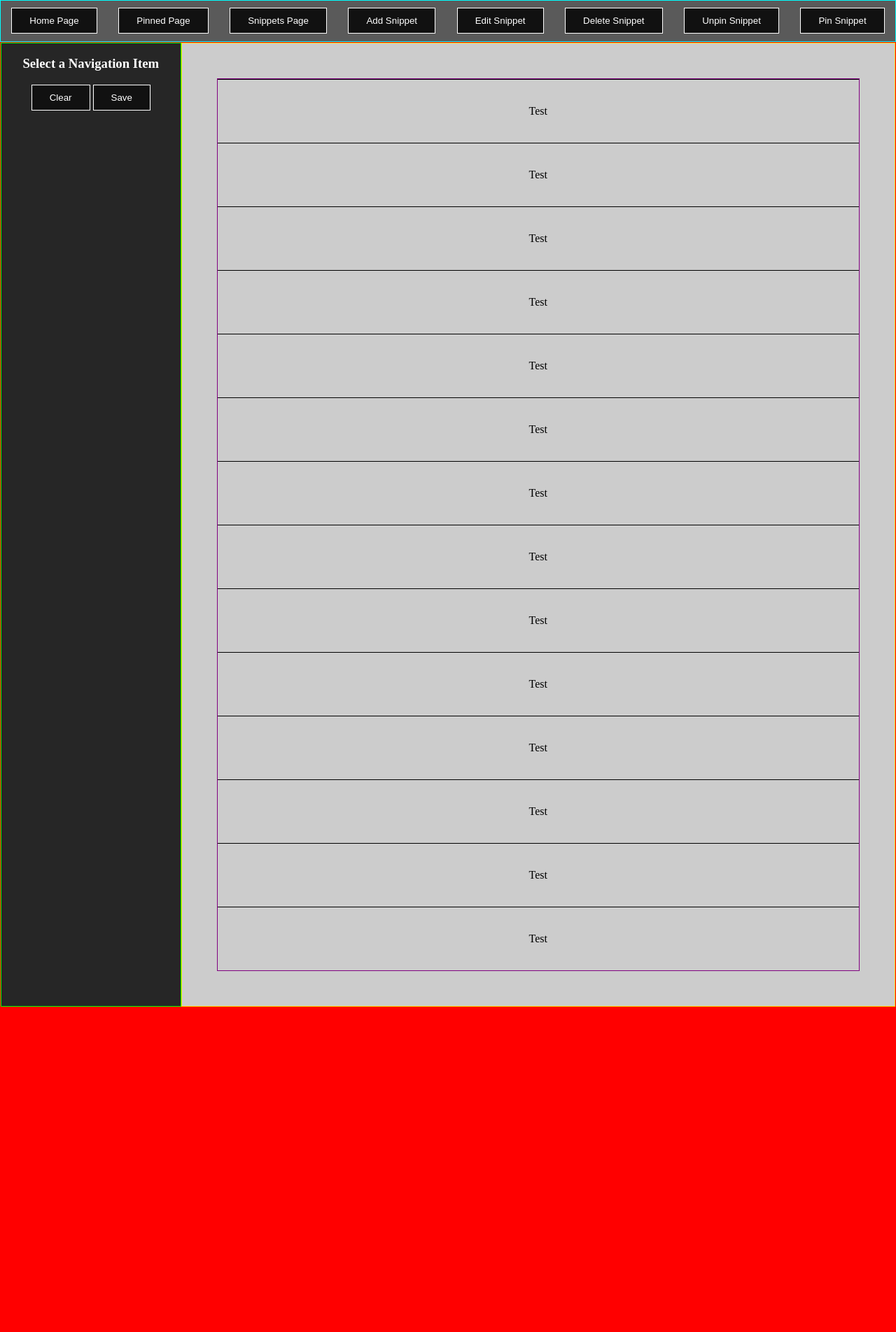
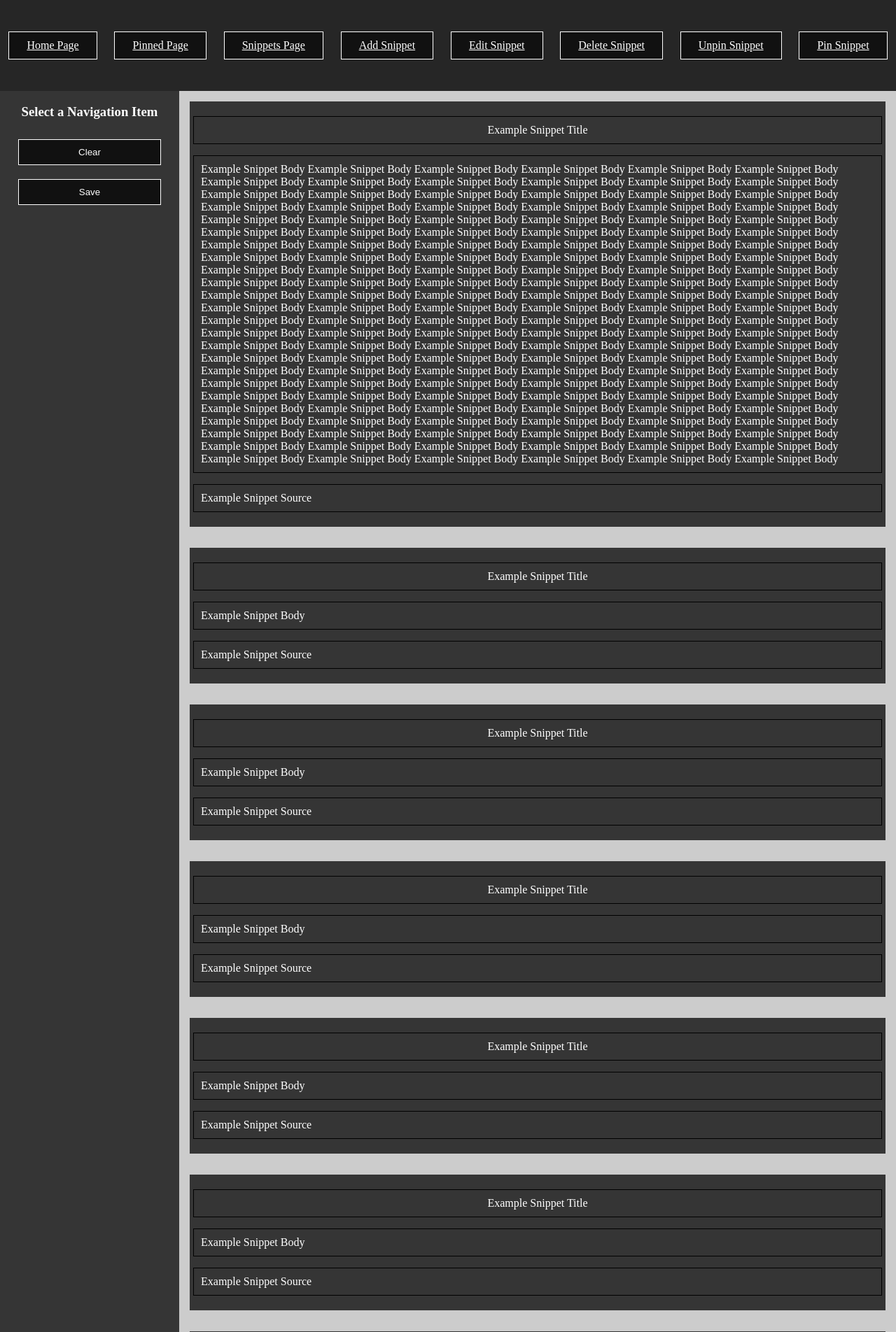
Before and after one commit to UsernameError3/ist-405-dev-wiki, a PHP site: page /layout.html in a window 1280 px wide. Shown: the top 1904 px of the page at 70% size. Run offline with PHP 8.4, Linux system fonts and the light colour scheme.

Commit message:
layout scroll issue fixed

```diff
--- a/layout.html
+++ b/layout.html
@@ -5,134 +5,163 @@
     <title>Developer Wiki</title>
     <link rel="stylesheet" type="text/css" href="main.css" />
     <meta http-equiv="Content-Type" content="text/html; charset=UTF-8">
-    <meta name="viewport" content="width=device-width, initial-scale=1.0">
+    <meta name="viewport" content="initial-scale=1.0; width=device-width">
 </head>
 
 <body>
-    <div class="container-row">
-        <!-- Flex Row Container -->
-        <div class="nav">
+    <div id="nav">
         <span>
-                <button>Home Page</button>
+            <a id="nav-controls" href="index.php">Home Page</a>
         </span>
         <span>
-                <button>Pinned Page</button>
+            <a id="nav-controls" href="index.php">Pinned Page</a>
         </span>
         <span>
-                <button>Snippets Page</button>
+            <a id="nav-controls" href="index.php">Snippets Page</a>
         </span>
         <span>
-                <button>Add Snippet</button>
+            <a id="nav-controls" href="index.php">Add Snippet</a>
         </span>
         <span>
-                <button>Edit Snippet</button>
+            <a id="nav-controls" href="index.php">Edit Snippet</a>
         </span>
         <span>
-                <button>Delete Snippet</button>
+            <a id="nav-controls" href="index.php">Delete Snippet</a>
         </span>
         <span>
-                <button>Unpin Snippet</button>
+            <a id="nav-controls" href="index.php">Unpin Snippet</a>
         </span>
         <span>
-                <button>Pin Snippet</button>
+            <a id="nav-controls" href="index.php">Pin Snippet</a>
         </span>
     </div>
 
-        <!-- Flex Row Container -->
-        <div class="content">
-            <div class="container-column">
-                <!-- Flex Column Container -->
-                <div class="form">
-
-                    <div class="form-box form-inputs">
+    <div id="content">
+        <div id="form" class="container">
+            <div class="form-inputs">
                 <h3>Select a Navigation Item</h3>
             </div>
-                    <div class="form-box form-controls">
-                        <button>Clear</button>
-                        <button>Save</button>
-                    </div>
+
+            <button id="form-controls">Clear</button>
+            <button id="form-controls">Save</button>
 
         </div>
 
-                <!-- Flex Column Container -->
-                <div class="display">
-                    <div class="snippets">
+        <div id="snippets" class="container">
             <div class="item">
-                            <div>
-                                <p>Test</p>
-                            </div>
+                <p class="item-title">Example Snippet Title</p>
+                <p class="item-body">
+                    Example Snippet Body Example Snippet Body Example Snippet Body Example Snippet Body Example Snippet Body Example Snippet Body<br> Example Snippet Body Example Snippet Body Example Snippet Body Example Snippet Body Example Snippet Body
+                    Example Snippet Body<br> Example Snippet Body Example Snippet Body Example Snippet Body Example Snippet Body Example Snippet Body Example Snippet Body<br> Example Snippet Body Example Snippet Body Example Snippet Body Example Snippet
+                    Body Example Snippet Body Example Snippet Body<br> Example Snippet Body Example Snippet Body Example Snippet Body Example Snippet Body Example Snippet Body Example Snippet Body<br> Example Snippet Body Example Snippet Body Example
+                    Snippet Body Example Snippet Body Example Snippet Body Example Snippet Body<br> Example Snippet Body Example Snippet Body Example Snippet Body Example Snippet Body Example Snippet Body Example Snippet Body<br> Example Snippet Body
+                    Example Snippet Body Example Snippet Body Example Snippet Body Example Snippet Body Example Snippet Body<br> Example Snippet Body Example Snippet Body Example Snippet Body Example Snippet Body Example Snippet Body Example Snippet Body<br>                    Example Snippet Body Example Snippet Body Example Snippet Body Example Snippet Body Example Snippet Body Example Snippet Body<br> Example Snippet Body Example Snippet Body Example Snippet Body Example Snippet Body Example Snippet Body
+                    Example Snippet Body<br> Example Snippet Body Example Snippet Body Example Snippet Body Example Snippet Body Example Snippet Body Example Snippet Body<br> Example Snippet Body Example Snippet Body Example Snippet Body Example Snippet
+                    Body Example Snippet Body Example Snippet Body<br> Example Snippet Body Example Snippet Body Example Snippet Body Example Snippet Body Example Snippet Body Example Snippet Body<br> Example Snippet Body Example Snippet Body Example
+                    Snippet Body Example Snippet Body Example Snippet Body Example Snippet Body<br> Example Snippet Body Example Snippet Body Example Snippet Body Example Snippet Body Example Snippet Body Example Snippet Body<br> Example Snippet Body
+                    Example Snippet Body Example Snippet Body Example Snippet Body Example Snippet Body Example Snippet Body<br> Example Snippet Body Example Snippet Body Example Snippet Body Example Snippet Body Example Snippet Body Example Snippet Body<br>                    Example Snippet Body Example Snippet Body Example Snippet Body Example Snippet Body Example Snippet Body Example Snippet Body<br> Example Snippet Body Example Snippet Body Example Snippet Body Example Snippet Body Example Snippet Body
+                    Example Snippet Body<br> Example Snippet Body Example Snippet Body Example Snippet Body Example Snippet Body Example Snippet Body Example Snippet Body<br> Example Snippet Body Example Snippet Body Example Snippet Body Example Snippet
+                    Body Example Snippet Body Example Snippet Body<br> Example Snippet Body Example Snippet Body Example Snippet Body Example Snippet Body Example Snippet Body Example Snippet Body<br> Example Snippet Body Example Snippet Body Example
+                    Snippet Body Example Snippet Body Example Snippet Body Example Snippet Body<br>
+                </p>
+                <p class="item-link">Example Snippet Source</p>
             </div>
             <div class="item">
-                            <div>
-                                <p>Test</p>
-                            </div>
+                <p class="item-title">Example Snippet Title</p>
+                <p class="item-body">Example Snippet Body</p>
+                <p class="item-link">Example Snippet Source</p>
             </div>
             <div class="item">
-                            <div>
-                                <p>Test</p>
-                            </div>
+                <p class="item-title">Example Snippet Title</p>
+                <p class="item-body">Example Snippet Body</p>
+                <p class="item-link">Example Snippet Source</p>
             </div>
             <div class="item">
-                            <div>
-                                <p>Test</p>
-                            </div>
+                <p class="item-title">Example Snippet Title</p>
+                <p class="item-body">Example Snippet Body</p>
+                <p class="item-link">Example Snippet Source</p>
             </div>
             <div class="item">
-                            <div>
-                                <p>Test</p>
-                            </div>
+                <p class="item-title">Example Snippet Title</p>
+                <p class="item-body">Example Snippet Body</p>
+                <p class="item-link">Example Snippet Source</p>
             </div>
             <div class="item">
-                            <div>
-                                <p>Test</p>
-                            </div>
+                <p class="item-title">Example Snippet Title</p>
+                <p class="item-body">Example Snippet Body</p>
+                <p class="item-link">Example Snippet Source</p>
             </div>
             <div class="item">
-                            <div>
-                                <p>Test</p>
-                            </div>
+                <p class="item-title">Example Snippet Title</p>
+                <p class="item-body">Example Snippet Body</p>
+                <p class="item-link">Example Snippet Source</p>
             </div>
             <div class="item">
-                            <div>
-                                <p>Test</p>
-                            </div>
+                <p class="item-title">Example Snippet Title</p>
+                <p class="item-body">Example Snippet Body</p>
+                <p class="item-link">Example Snippet Source</p>
             </div>
             <div class="item">
-                            <div>
-                                <p>Test</p>
-                            </div>
+                <p class="item-title">Example Snippet Title</p>
+                <p class="item-body">Example Snippet Body</p>
+                <p class="item-link">Example Snippet Source</p>
             </div>
             <div class="item">
-                            <div>
-                                <p>Test</p>
-                            </div>
+                <p class="item-title">Example Snippet Title</p>
+                <p class="item-body">Example Snippet Body</p>
+                <p class="item-link">Example Snippet Source</p>
             </div>
             <div class="item">
-                            <div>
-                                <p>Test</p>
-                            </div>
+                <p class="item-title">Example Snippet Title</p>
+                <p class="item-body">Example Snippet Body</p>
+                <p class="item-link">Example Snippet Source</p>
             </div>
             <div class="item">
-                            <div>
-                                <p>Test</p>
-                            </div>
+                <p class="item-title">Example Snippet Title</p>
+                <p class="item-body">Example Snippet Body</p>
+                <p class="item-link">Example Snippet Source</p>
             </div>
             <div class="item">
-                            <div>
-                                <p>Test</p>
-                            </div>
+                <p class="item-title">Example Snippet Title</p>
+                <p class="item-body">Example Snippet Body</p>
+                <p class="item-link">Example Snippet Source</p>
             </div>
             <div class="item">
-                            <div>
-                                <p>Test</p>
+                <p class="item-title">Example Snippet Title</p>
+                <p class="item-body">Example Snippet Body</p>
+                <p class="item-link">Example Snippet Source</p>
             </div>
+            <div class="item">
+                <p class="item-title">Example Snippet Title</p>
+                <p class="item-body">Example Snippet Body</p>
+                <p class="item-link">Example Snippet Source</p>
+            </div>
+            <div class="item">
+                <p class="item-title">Example Snippet Title</p>
+                <p class="item-body">Example Snippet Body</p>
+                <p class="item-link">Example Snippet Source</p>
+            </div>
+            <div class="item">
+                <p class="item-title">Example Snippet Title</p>
+                <p class="item-body">Example Snippet Body</p>
+                <p class="item-link">Example Snippet Source</p>
+            </div>
+            <div class="item">
+                <p class="item-title">Example Snippet Title</p>
+                <p class="item-body">Example Snippet Body</p>
+                <p class="item-link">Example Snippet Source</p>
+            </div>
+            <div class="item">
+                <p class="item-title">Example Snippet Title</p>
+                <p class="item-body">Example Snippet Body</p>
+                <p class="item-link">Example Snippet Source</p>
+            </div>
+            <div class="item">
+                <p class="item-title">Example Snippet Title</p>
+                <p class="item-body">Example Snippet Body</p>
+                <p class="item-link">Example Snippet Source</p>
             </div>
 
-                    </div>
-                </div>
-
-
-            </div>
         </div>
     </div>
 </body>
--- a/main.css
+++ b/main.css
@@ -13,16 +13,19 @@ Tested:     11/30/19
 ------------ Basic Styles ------------
 */
 
+* {
+    box-sizing: border-box;
+}
+
 html,
 body {
+    margin: 0;
+    height: 100vh;
+    width: 100vw;
+    display: flex;
+    flex-direction: column;
+    background-color: #FF0000;
     color: #FFFFFF;
-    background-color: #FF0000;
-    position: absolute;
-    height: 100%;
-    width: 100%;
-    margin: 0;
-    padding: 0;
-    border: 0;
 }
 
 
@@ -30,117 +33,86 @@ body {
 ------------ Containers ------------
 */
 
+#nav {
+    display: flex;
+    justify-content: space-around;
+    align-items: center;
+    flex: 0 0 5%;
+    background-color: #262626;
+}
 
-/* Split the Window into 2 Rows, 1 for the Nav & 1 for the Body */
-
-.container-row {
+.container {
     display: flex;
     flex-direction: column;
-    flex: 1 1 auto;
-    height: 100%;
-    min-height: 100%;
+    flex: 1 0 auto;
+    overflow: auto;
 }
 
-.nav {
-    background-color: #5a5a5a;
+#form.container {
+    justify-content: flex-start;
+    align-items: center;
+    flex: 0 0 20%;
+    background-color: #353535;
+}
+
+#content {
+    background-color: #CCCCCC;
+    flex: 1 0 0px;
     display: flex;
     flex-direction: row;
-    justify-content: space-around;
-    align-items: center;
-    height: 3.6em;
-    min-height: 3.6em;
-    border: 1px solid cyan;
-}
-
-.content {
-    flex: 0 1 auto;
-    border: 1px solid red;
-}
-
-
-/* Split the Body Row into 2 Columns, 1 for the Form Input & 1 for the content */
-
-.container-column {
-    display: flex;
-    justify-content: flex-start;
-    height: 100%;
-}
-
-.form {
-    background-color: #262626;
-    display: flex;
-    flex-direction: column;
-    flex: 0 0 20%;
-    text-align: center;
-    border: 1px solid lime;
-}
-
-.display {
-    background-color: #ccc;
-    display: flex;
-    flex-direction: column;
-    flex: 1 1 auto;
-    border: 1px solid gold;
-    padding: 50px;
-}
-
-
-/* Split the Form Column into 2 Rows, 1 for the Form Inputs & 1 for the Form Controls */
-
-
-/*
-.form>.form-box {
-    display: flex;
-    flex-direction: column;
-}
-
-.form>.form-inputs {
-    flex-direction: column;
-    align-items: center;
-    justify-content: flex-start;
-    flex: 0 0 95%;
-}
-
-.form>.form-controls {
-    flex-direction: row;
-    flex: 0 0 5%;
-    justify-content: space-around;
-    align-items: center;
-}
-*/
-
-
-/* Set the Display Container to scrollable items*/
-
-.snippets {
-    display: flex;
-    flex-direction: column;
-    border: 1px solid purple;
-    overflow: scroll;
-}
-
-.item {
-    padding: 20px;
-    border-top: 1px solid #000;
-    text-align: center;
-    color: #000;
+    min-height: 0px;
 }
 
 
 /*
------------- Controls ------------
+------------ Snippets ------------
 */
 
-button {
+.item {
+    margin: 15px;
+    padding: 5px;
+    background-color: #353535;
+}
+
+.item-title,
+.item-body,
+.item-link {
+    padding: 10px;
+    border: 1px solid #000000;
+}
+
+.item-title {
+    text-align: center;
+}
+
+
+/* Form Fields */
+
+#form-inputs {
     background-color: #111111;
     color: #FFFFFF;
     border: solid 0.5px #FFFFFF;
     padding: 10px 25px;
 }
 
-input {
+#form-controls {
+    width: 80%;
+    margin: 10px;
     background-color: #111111;
     color: #FFFFFF;
     border: solid 0.5px #FFFFFF;
     padding: 10px 25px;
 }
+
+
+/*
+------------ Nav Controls ------------
+*/
+
+#nav-controls {
+    appearance: button;
+    background-color: #111111;
+    color: #FFFFFF;
+    border: solid 0.5px #FFFFFF;
+    padding: 10px 25px;
+}
```
Also changed, not shown: snippets.php (+101 -72 lines). Lines whose indentation alone changed are shown as unchanged.
